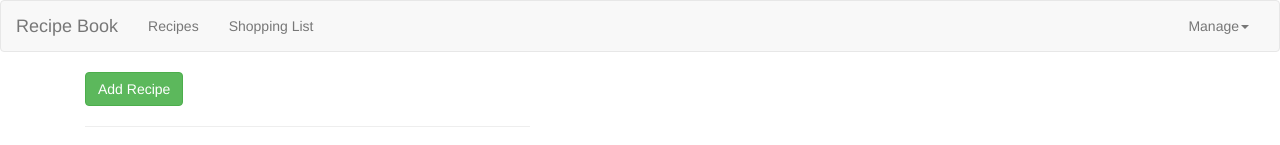
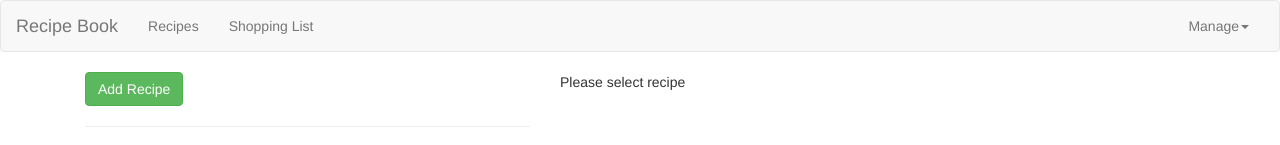
Before and after one commit to prasadravan78/app-recipe-shopping, an Angular app: page / in a window 1280 px wide. Shown: the top 145 px of the page. Built offline with nearby package versions, Linux system fonts and the light colour scheme.

Commit message:
Added else condition for intial load

```diff
--- a/src/app/recipes/recipes.component.html
+++ b/src/app/recipes/recipes.component.html
@@ -3,7 +3,10 @@
         <app-recipe-list (recipeToShow)="selectRecipe = $event"></app-recipe-list>
     </div>
     <div class="col-xs-7">
-        <app-recipe-detail *ngIf="selectRecipe;" [recipe]="selectRecipe">
+        <app-recipe-detail *ngIf="selectRecipe;else showInfo" [recipe]="selectRecipe">
         </app-recipe-detail>
+        <ng-template #showInfo>
+            <p>Please select recipe</p>
+        </ng-template>
     </div>
 </div>
```
